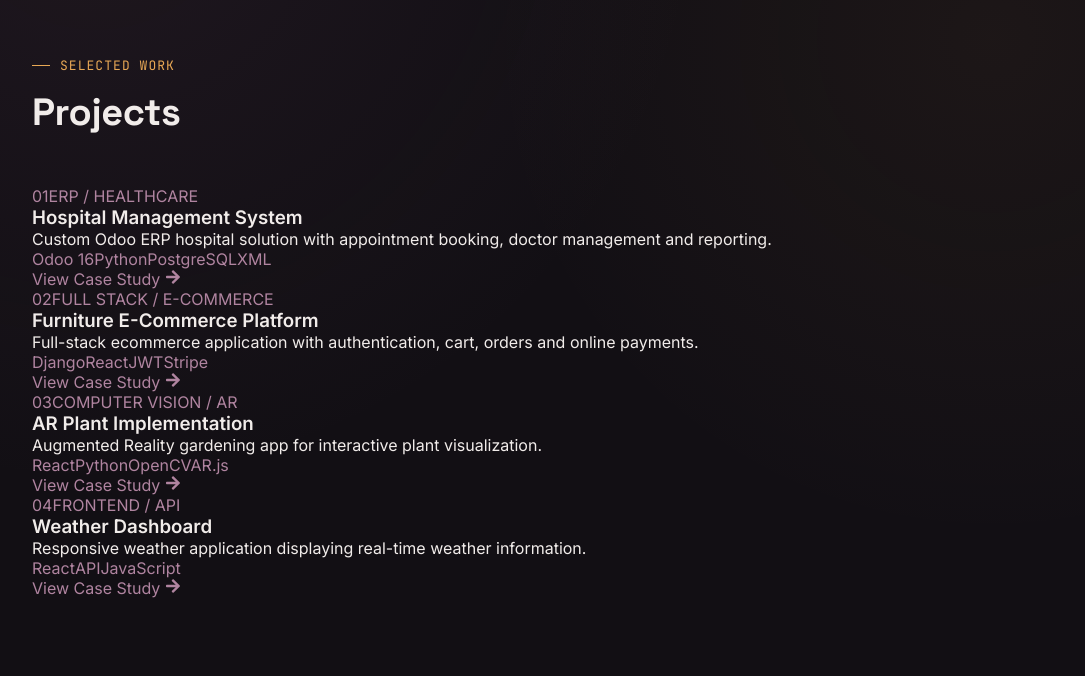
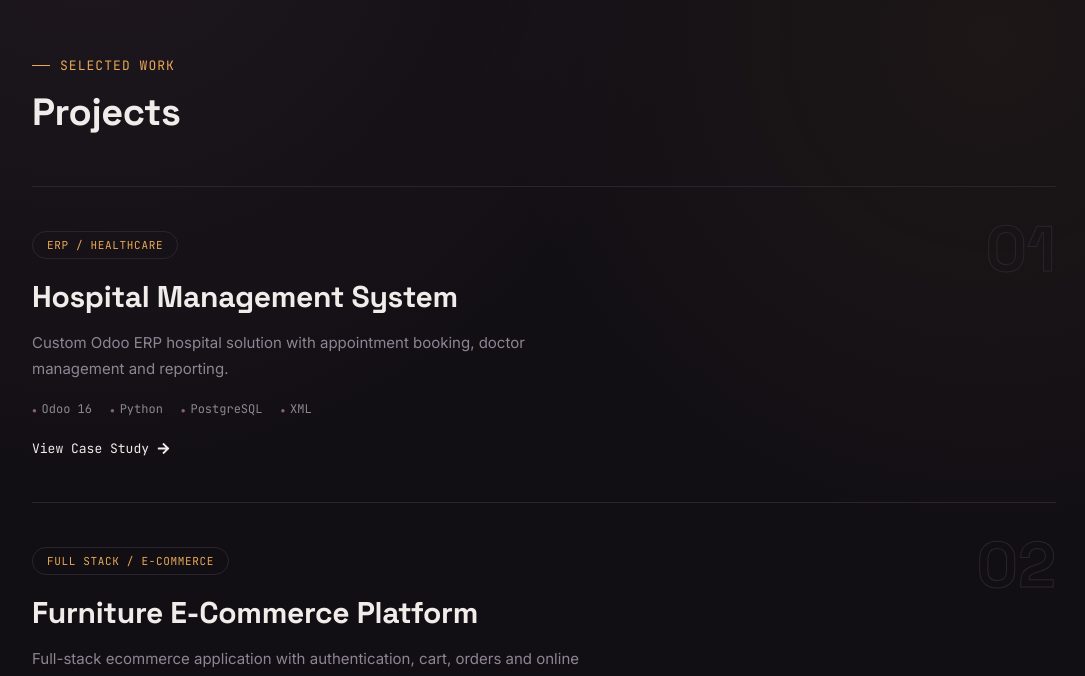
Before and after one commit to muhammed-jabir/Portfolio_latest_one, a React (Vite) app: page / in a window 1280 px wide. Shown: the part 3322-3998 px from the top of the page, without its empty margins (96-1181 px from the left). Built offline with nearby package versions, Linux system fonts and the light colour scheme.

Commit message:
updated about , experience and comon css

```diff
--- a/src/components/About.jsx
+++ b/src/components/About.jsx
@@ -16,8 +16,9 @@ const cards = [
   {
     icon: <FaBriefcase />,
     title: "Experience",
-    text: "Junior Odoo Developer",
+    text: "Junior Odoo Developer & Full Stack Developer",
   },
+
   {
     icon: <FaRocket />,
     title: "Focus",
--- a/src/components/Experience.Jsx
+++ b/src/components/Experience.Jsx
@@ -4,7 +4,7 @@ const experience = [
   {
     year: "2026 - Present",
     role: "Junior Odoo Developer",
-    company: "Your Company Name",
+    company: "Emdot Mincetech",
     points: [
       "Develop and customize Odoo ERP modules",
       "Create models, views, menus and business workflows",
--- a/src/index.css
+++ b/src/index.css
@@ -298,7 +298,6 @@ button:hover{
   border-color:var(--accent);
 }
 
-/* add right before the existing ".card h3{" rule */
 .card-icon{
   font-size:22px;
   color:var(--accent-bright);
@@ -369,65 +368,244 @@ button:hover{
   position:relative;
 }
 
-/* ============ Projects ============ */
-.projects-container{
-  display:grid;
-  grid-template-columns:repeat(auto-fit,minmax(300px,1fr));
-  gap:26px;
+/* ============ Projects — case study rows + modal ============ */
+.projects-list{
+  display:flex;
+  flex-direction:column;
 }
 
-.project-card{
-  background:var(--panel);
-  padding:32px;
-  border-radius:var(--radius-lg);
-  border:1px solid var(--panel-border);
-  transition:.3s ease;
+.project-row{
+  position:relative;
+  padding:44px 0;
+  border-top:1px solid var(--panel-border);
+  cursor:pointer;
+  transition:.25s ease;
 }
 
-.project-card:hover{
-  transform:translateY(-8px);
-  border-color:var(--accent);
+.project-row:last-child{
+  border-bottom:1px solid var(--panel-border);
 }
 
-.project-card h3{
-  font-family:var(--font-display);
-  font-size:21px;
-  font-weight:600;
-  margin-bottom:12px;
+.project-row:hover{
+  padding-left:14px;
 }
 
-.project-card > span{
+.project-row:hover h3{
+  color:var(--accent-bright);
+}
+
+.project-index{
+  position:absolute;
+  top:30px;
+  right:0;
+  font-family:var(--font-display);
+  font-size:64px;
+  font-weight:700;
+  color:transparent;
+  -webkit-text-stroke:1px var(--panel-border);
+  line-height:1;
+  user-select:none;
+}
+
+.project-tag{
+  display:inline-block;
+  font-family:var(--font-mono);
+  font-size:11px;
+  letter-spacing:0.06em;
+  color:var(--amber);
+  border:1px solid var(--panel-border);
+  padding:6px 14px;
+  border-radius:20px;
+  margin-bottom:18px;
+}
+
+.project-row h3{
+  font-family:var(--font-display);
+  font-size:30px;
+  font-weight:700;
+  letter-spacing:-0.01em;
+  transition:.2s;
+  max-width:600px;
+}
+
+.project-row p{
+  color:var(--text-muted);
+  font-size:15px;
+  line-height:1.7;
+  margin:14px 0 20px;
+  max-width:560px;
+}
+
+.project-tech-tags{
+  display:flex;
+  flex-wrap:wrap;
+  gap:8px 18px;
+  margin-bottom:20px;
+}
+
+.project-tech-tags span{
   font-family:var(--font-mono);
   font-size:12px;
-  color:var(--amber);
-  letter-spacing:0.02em;
+  color:var(--text-muted);
 }
 
-.project-card p{
-  color:var(--text-muted);
-  line-height:1.7;
-  margin:18px 0;
-  font-size:15px;
+.project-tech-tags span::before{
+  content:"● ";
+  color:var(--accent);
+  font-size:8px;
 }
 
-.project-buttons{
+.view-case{
+  display:inline-flex;
+  align-items:center;
+  gap:8px;
+  font-family:var(--font-mono);
+  font-size:13px;
+  color:var(--text);
+  border-bottom:1px solid transparent;
+  transition:.2s;
+}
+
+.project-row:hover .view-case{
+  border-color:var(--amber);
+  color:var(--amber);
+}
+
+/* ---- Modal ---- */
+.modal-overlay{
+  position:fixed;
+  inset:0;
+  background:rgba(8,7,10,0.75);
+  backdrop-filter:blur(6px);
   display:flex;
+  align-items:center;
+  justify-content:center;
+  padding:30px;
+  z-index:2000;
+}
+
+.modal-content{
+  position:relative;
+  background:var(--panel);
+  border:1px solid var(--panel-border);
+  border-radius:var(--radius-lg);
+  padding:44px;
+  max-width:640px;
+  width:100%;
+  max-height:85vh;
+  overflow-y:auto;
+}
+
+.modal-close{
+  position:absolute;
+  top:20px;
+  right:20px;
+  width:36px;
+  height:36px;
+  border-radius:50%;
+  border:1px solid var(--panel-border);
+  background:var(--bg-alt);
+  color:var(--text);
+  display:flex;
+  align-items:center;
+  justify-content:center;
+  padding:0;
+  font-size:14px;
+  cursor:pointer;
+  transition:.2s;
+}
+
+.modal-close:hover{
+  background:var(--accent);
+  border-color:var(--accent);
+  transform:none;
+}
+
+.modal-content h3{
+  font-family:var(--font-display);
+  font-size:26px;
+  font-weight:700;
+  max-width:480px;
+  margin-bottom:18px;
+}
+
+.modal-description{
+  color:var(--text-muted);
+  font-size:15px;
+  line-height:1.8;
+  margin-bottom:32px;
+}
+
+.modal-grid{
+  display:grid;
+  grid-template-columns:1fr 1fr;
+  gap:30px;
+  margin-bottom:32px;
+}
+
+.modal-section-title{
+  font-family:var(--font-mono);
+  font-size:12px;
+  letter-spacing:0.06em;
+  text-transform:uppercase;
+  color:var(--text);
+  border-left:2px solid var(--amber);
+  padding-left:10px;
+  margin-bottom:16px;
+}
+
+.tech-pills{
+  display:flex;
+  flex-wrap:wrap;
+  gap:8px;
+}
+
+.tech-pill{
+  font-family:var(--font-mono);
+  font-size:12px;
+  color:var(--text-muted);
+  border:1px solid var(--panel-border);
+  padding:6px 12px;
+  border-radius:8px;
+}
+
+.highlight-list{
+  list-style:none;
+  display:flex;
+  flex-direction:column;
   gap:14px;
 }
 
-.project-buttons a{
+.highlight-list li{
   display:flex;
+  align-items:flex-start;
+  gap:10px;
+  color:var(--text-muted);
+  font-size:13.5px;
+  line-height:1.6;
+}
+
+.highlight-icon{
+  color:var(--amber);
+  font-size:12px;
+  margin-top:3px;
+  flex-shrink:0;
+}
+
+.source-btn{
+  display:inline-flex;
   align-items:center;
-  gap:8px;
+  gap:10px;
   background:var(--bg-alt);
   border:1px solid var(--panel-border);
-  padding:10px 18px;
-  border-radius:20px;
+  padding:12px 22px;
+  border-radius:30px;
   font-size:14px;
+  font-weight:600;
   transition:.2s;
 }
 
-.project-buttons a:hover{
+.source-btn:hover{
   border-color:var(--accent);
   color:var(--accent-bright);
 }
@@ -720,6 +898,18 @@ button:hover{
   .experience-card::before{
     left:-28px;
   }
+
+  .project-index{
+    display:none;
+  }
+
+  .modal-content{
+    padding:30px 24px;
+  }
+
+  .modal-grid{
+    grid-template-columns:1fr;
+  }
 }
 
 @media(prefers-reduced-motion:reduce){
```
